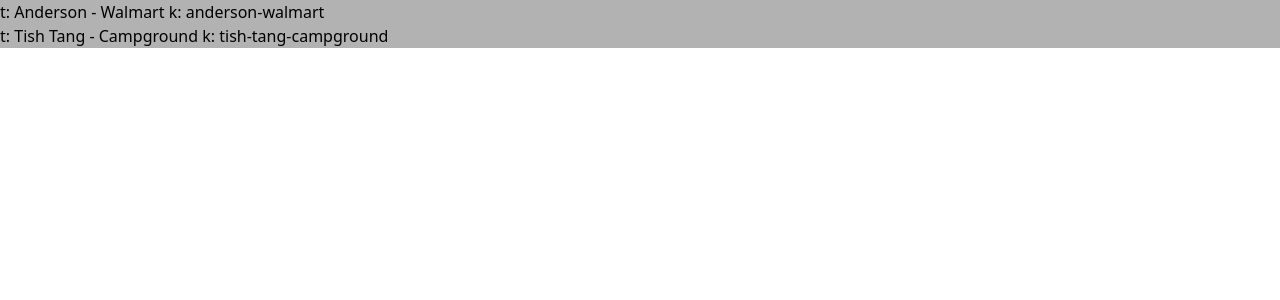
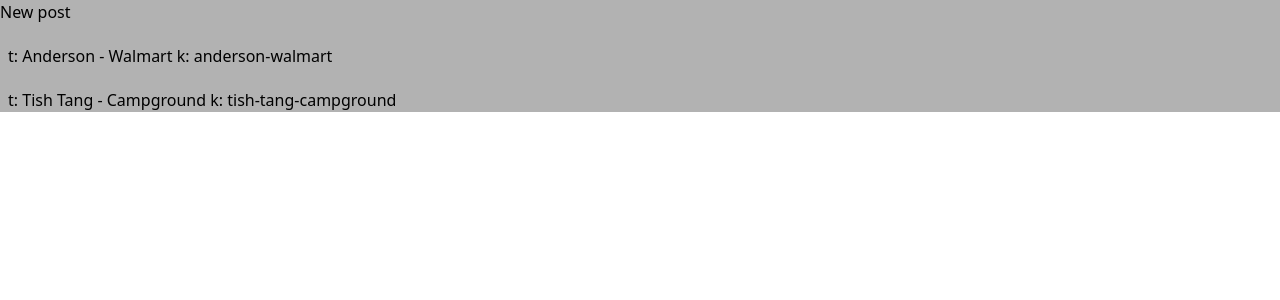
Before and after one commit to wax54/penny-bus, a Next.js app: page /update/blog in a window 1280 px wide. Shown: the top 300 px of the page. Built offline with nearby package versions, Linux system fonts and the light colour scheme.

Commit message:
updated update blog text area

```diff
--- a/pages/update/blog/index.tsx
+++ b/pages/update/blog/index.tsx
@@ -1,14 +1,58 @@
 import { InferGetStaticPropsType } from "next";
 import * as publicBlogPage from "../../blog/index";
+import { useState } from "react";
+import { BlogApi } from "../../../api";
 export const getStaticProps = publicBlogPage.getStaticProps;
 export const UpdateBlog = ({
   blogs,
 }: InferGetStaticPropsType<typeof getStaticProps>) => {
+  const [showCreator, setShowCreator] = useState(false);
+  const [newSlug, setNewSlug] = useState("");
+  const [newBody, setNewBody] = useState("");
+  const [loading, setLoading] = useState(false);
+  const makeNewPost = (blog: { slugId: string; body: string }) => {
+    console.log(blog);
+    setLoading(true);
+    BlogApi.update(blog.slugId, blog.body)
+      .then((resp) => {
+        setLoading(false);
+        // blogRef.current = { ...blogRef.current, ...updatedBlog };
+      })
+      .catch((e) => setLoading(false));
+  };
   return (
     <div className="bg-offWhite">
+      <button onClick={() => setShowCreator((state) => !state)}>
+        New post
+      </button>
+      <div className={showCreator ? "" : "hidden"}>
+        <input
+          value={newSlug}
+          onChange={(evt) => {
+            const { value } = evt.target;
+            setNewSlug(value.replace(/\s/g, ""));
+          }}
+        />
+
+        <textarea
+          name="body"
+          className=" my-4 p-4 w-full h-full"
+          value={newBody}
+          onChange={(evt) => {
+            const { value } = evt.target;
+            setNewBody(value);
+          }}
+        />
+        <button
+          disabled={loading || !newSlug || !newBody}
+          onClick={() => makeNewPost({ slugId: newSlug, body: newBody })}
+        >
+          {loading ? "Loading" : "Create!"}
+        </button>
+      </div>
       {blogs.map(({ key, blog }) => {
         return (
-          <a className="block" href={`./blog/` + key} key={key}>
+          <a className="block my-5 px-2" href={`./blog/` + key} key={key}>
             t: {blog.title} k: {key}
           </a>
         );
```
